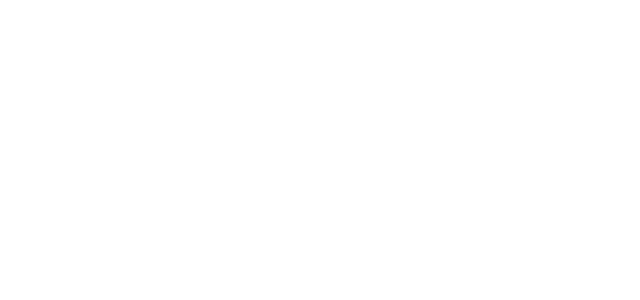
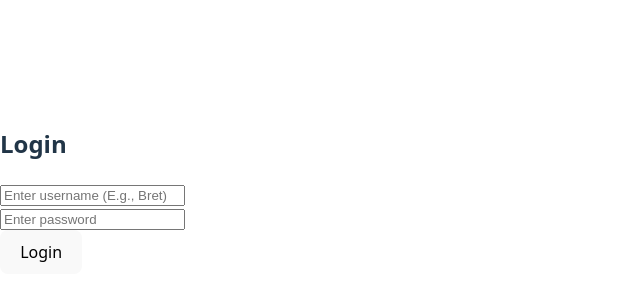
Before and after one commit to CzarinaStudio/appdev1, a React (Vite) app in the folder react-todo-app-useeffect-router-redux/: page /login in a window 1280 px wide. Before the commit this address had no page. Shown: the part 210-510 px from the top of the page, without its empty margins (0-640 px from the left). Built offline with nearby package versions, Linux system fonts and the light colour scheme; no server answers.

Commit message:
Done with Create the Login page section

```diff
--- a/react-todo-app-useeffect-router-redux/src/App.jsx
+++ b/react-todo-app-useeffect-router-redux/src/App.jsx
@@ -1,13 +1,13 @@
 import { BrowserRouter, Routes, Route } from "react-router-dom";
 import Home from "./pages/Home"
-// import Login from "./pages/Login"
+import Login from "./pages/Login"
 // import Todos from "./pages/Todos"
 function App () {
   return (
     <BrowserRouter>
       <Routes>
         <Route path="/" element={<Home />} />
-        {/* <Route path="/login" element={<Login />} /> */}
+        <Route path="/login" element={<Login />} />
         {/* <Route path="/todos" element={<Todos />} /> */}
       </Routes>
     </BrowserRouter>
--- /dev/null
+++ b/react-todo-app-useeffect-router-redux/src/pages/Login.jsx
@@ -0,0 +1,44 @@
+import { useEffect, useState } from "react";
+
+function Login () {
+    const [username, setUsername] = useState("")
+    const [password, setPassword] = useState("")
+    const [users, setUsers] = useState([])
+
+    const SECRET = import.meta.env.VITE_APP_SECRET_PASSWORD
+useEffect(() => {
+        fetch("https://jsonplaceholder.typicode.com/users?_limit=2")
+        .then(response => response.json())
+        .then(data => setUsers(data))
+    }, [])
+
+    function handleLogin() {
+        const foundUser = users.find(user => user.username === username)
+
+        if (!foundUser) {
+            alert("Username not found!")
+            return;
+        }
+
+        if (password !== SECRET) {
+            alert("Incorrect password!")
+            return;
+        }
+
+        localStorage.setItem("loggedInUser", JSON.stringify(foundUser))
+        window.location.href = "/todos"
+    }
+return (
+        <div>
+            <h2>Login</h2>
+
+            <input type="text" placeholder="Enter username (E.g., Bret)" value={username} onChange={(e) => setUsername(e.target.value)} />
+            <br />
+            <input type="password" placeholder="Enter password" value={password} onChange={(e) => setPassword(e.target.value)} />
+            <br />
+            <button onClick={handleLogin}>Login</button>
+        </div>
+    )
+}
+
+export default Login
```
